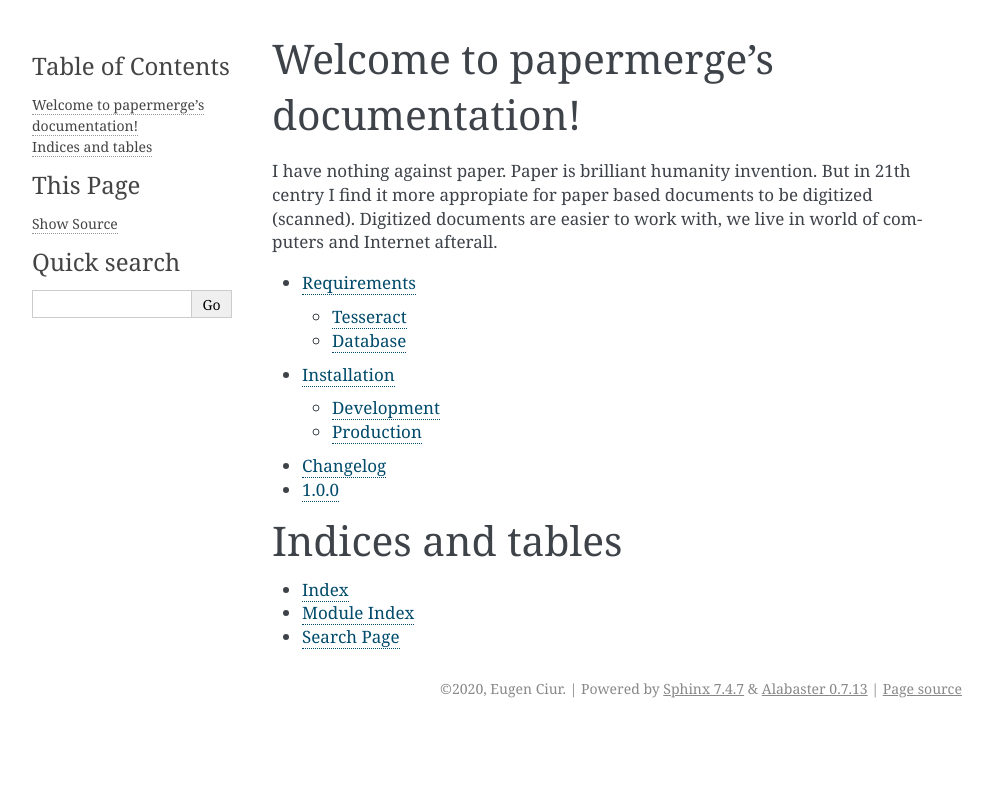
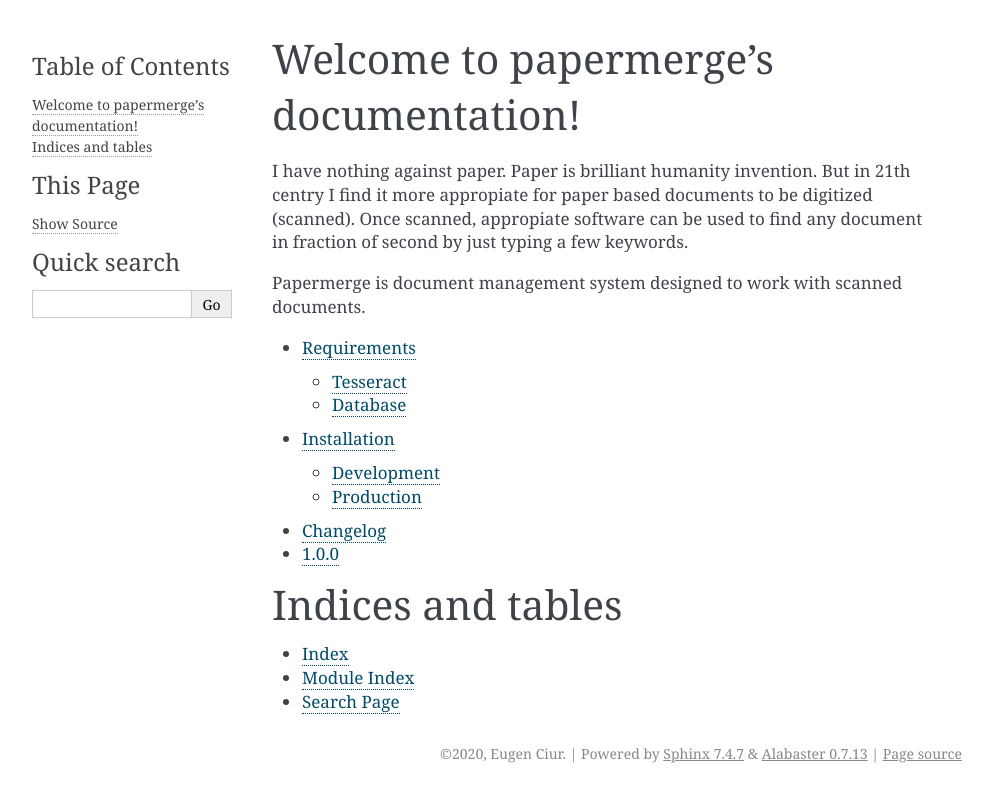
Before and after one commit to ciur/papermerge, a Sphinx documentation site: the page built from docs/source/index.rst, in a window 1280 px wide. Shown: the top 802 px of the page, without its empty margins (148-1141 px from the left). Built offline with Sphinx 7.4.7, drawn with Linux system fonts in a browser that asks for light colours.

Commit message:
documentation

```diff
--- a/docs/source/index.rst
+++ b/docs/source/index.rst
@@ -8,8 +8,12 @@
 
 I have nothing against paper. Paper is brilliant humanity invention. But in
 21th centry I find it more appropiate for paper based documents to be
-digitized (scanned). Digitized documents are easier to work with, we live in
-world of computers and Internet afterall.
+digitized (scanned). Once scanned, appropiate software can be used to
+find any document in fraction of second by just typing a few keywords.
+
+
+Papermerge is document management system designed to work with scanned
+documents.
 
 .. toctree::
    :maxdepth: 2
```
